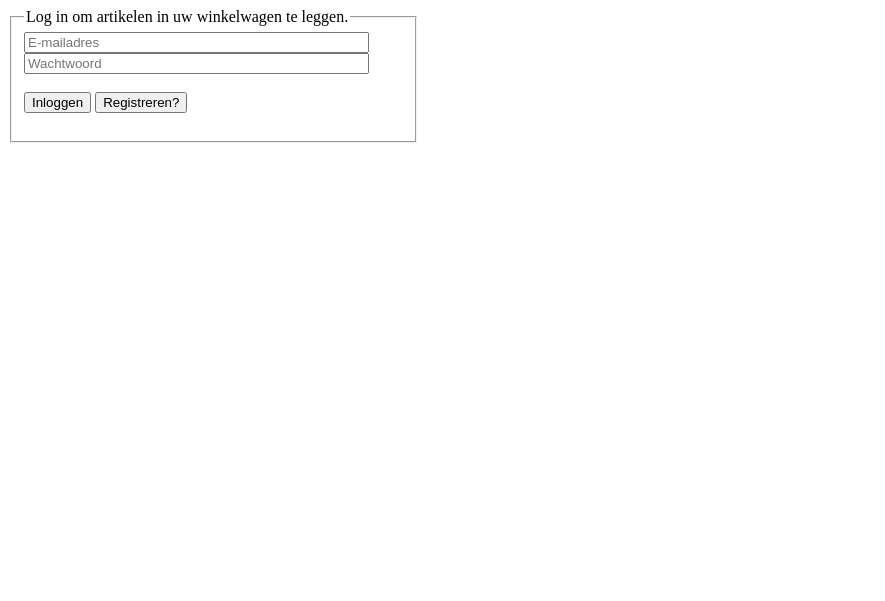
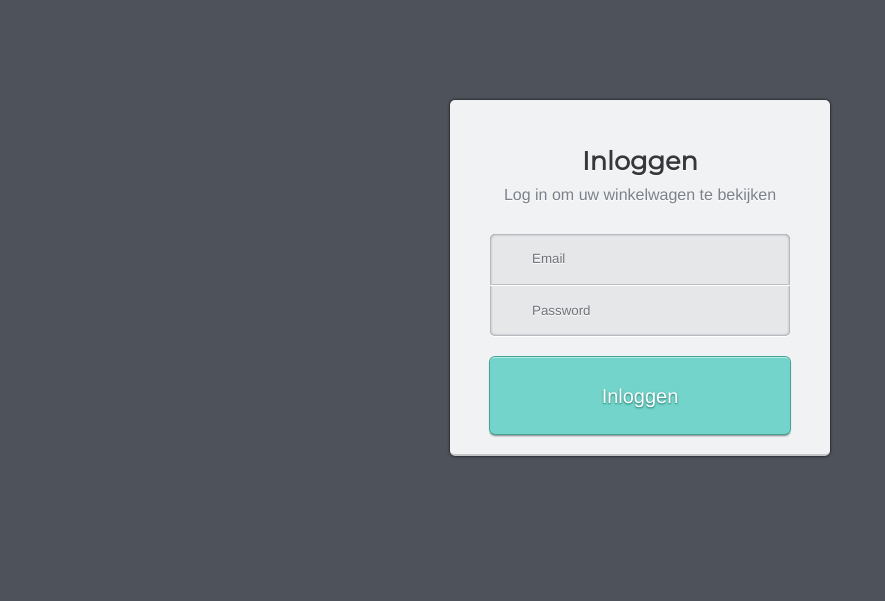
Before and after one commit to hoihallohoi/Polska-Blue, a PHP site: the page made by login/inlogscherm - kopie.php in a window 1280 px wide. Shown: the top 601 px of the page, without its empty margins (0-885 px from the left). Run offline with PHP 8.4, Linux system fonts and the light colour scheme.

Commit message:
fewsfcrews
vfcrwfew

```diff
--- /dev/null
+++ b/Css/inlogscherm.css
@@ -0,0 +1,179 @@
+body{
+  background: #4E535B;
+  font-family: 'Montserrat', Arial;
+  font-size: 1em;
+}
+h2{
+  text-align: center;
+  color: #F1F2F4;
+  text-shadow: 0 1px 0 #000;
+}
+a{
+  text-decoration: none; color: #EC5C93;
+}
+.ribbon{
+  text-align: center;
+  height: 100%;
+}
+.ribbon:before{
+
+}
+.login{
+  background: #F1F2F4;
+  border-bottom: 2px solid #C5C5C8;
+  border-radius: 5px;
+  text-align: center;
+  color: #36383C;
+  text-shadow: 0 1px 0 #FFF;
+  max-width: 300px;
+  margin: 100px auto;
+  padding: 15px 40px 20px 40px;
+  box-shadow: 0 0 3px #000;
+}
+.login:before{
+  display: block;
+  width: 70px;
+  height: 4px;
+  background: #4E535B;
+  border-radius: 5px;
+  border-bottom: 1px solid #FFFFFF;
+  border-top: 2px solid #CBCBCD;
+  margin: 0 auto;
+}
+h1{
+  font-size: 1.6em;
+  margin-top: 30px;
+  margin-bottom: 10px;
+}
+p{
+  font-family:'Helvetica Neue';
+  font-weight: 300;
+  color: #7B808A;
+  margin-top: 0;
+  margin-bottom: 30px;
+}
+.input{
+  text-align: right;
+  background: #E5E7E9;
+  border-radius: 5px;
+  overflow: hidden;
+  box-shadow: inset 0 0 3px #65686E;
+  border-bottom: 1px solid #FFF;
+}
+input{
+  width: 260px;
+  background: transparent;
+  border: 0;
+  line-height: 3.6em;
+  box-sizing: border-box;
+  color: #71747A;
+  font-family:'Helvetica Neue';
+  text-shadow: 0 1px 0 #FFF;
+}
+input:focus{
+  outline: none;
+}
+.blockinput{
+  border-bottom: 1px solid #BDBFC2;
+  border-top: 1px solid #FFFFFF;
+}
+.blockinput:first-child{
+  border-top: 0;
+}
+.blockinput:last-child{
+  border-bottom: 0;
+}
+.blockinput i{
+  padding-right: 10px;
+  color: #B1B3B7;
+  text-shadow: 0 1px 0 #FFF;
+}
+::-webkit-input-placeholder {
+  color: #71747A;
+  font-family:'Helvetica Neue';
+  text-shadow: 0 1px 0 #FFF;
+}
+button{
+  margin-top: 20px;
+  display: block;
+  width: 100%;
+  line-height: 2em;
+  background: rgba(114,212,202,1);
+  border-radius: 5px;
+  border:0;
+  border-top: 1px solid #B2ECE6;
+  box-shadow: 0 0 0 1px #46A294, 0 2px 2px #808389;
+  color: #FFFFFF;
+
+  text-shadow: 0 1px 2px #21756A;
+}
+
+button input {
+  color: #FFFFFF;
+  font-size: 1.5em;
+  text-shadow: 0 1px 2px #21756A;
+}
+
+button:hover{
+ background: linear-gradient(to bottom, rgba(107,198,186,1) 0%,rgba(57,175,154,1) 100%);
+}
+button:active{
+  box-shadow: inset 0 0 5px #000;
+  background: linear-gradient(to bottom, rgba(57,175,154,1) 0%,rgba(107,198,186,1) 100%);
+}
+
+/* ### TEST PASS GOOGLE IO ### */
+
+hr{
+  border-top: 1px solid rgba(0,0,0,.5);
+  border-bottom: 1px solid rgba(255,255,255,.5);
+  border-left: 0;
+  border-right: 0;
+  margin-top: 30px;
+}
+
+.io{
+  padding: 0;
+  padding-bottom: 10px;
+}
+.press{
+  background: #D73D32;
+  height: 40px;
+  margin-top: -7px;
+  border-radius: 5px 5px 0 0;
+  text-align: left;
+  line-height: 40px;
+  padding: 0 10px;
+  color: #FFF;
+  text-shadow: none;
+}
+.press span{
+  float: right;
+  font-family: Georgia;
+}
+.io:before{
+  position: relative;
+  top: 15px;
+  border-top: 2px solid #E78B84;
+  border-bottom: 1px solid #6C1E19;
+}
+.ior{
+  position:relative;
+  z-index: 1;
+}
+.io img{
+  width: 150px;
+  border-radius: 100%;
+  border: 4px solid;
+  margin-top: 10px;
+  border: 4px solid #FFF;
+  margin: 18px auto 0;
+  box-shadow: 0 1px 1px 1px #A7A8AB;
+}
+.io h2{
+  margin-top: 0;
+}
+.io p{
+  font-size: 1.5em;
+  margin-bottom: 5px;
+}
--- a/login/inlogscherm - kopie.php
+++ b/login/inlogscherm - kopie.php
@@ -1,78 +1,58 @@
 <!DOCTYPE html>
 <?php
-error_reporting(E_ALL);
-session_start();
-
-$user = "";
-$pass = "";
-$con = new mysqli("localhost", "root", "usbw", "login semester2", 3307);
-
-// Check connection
-if (!$con) {
-    echo "<div>";
-    echo "Failed to connect to MySQL: " . mysqli_connect_error();
-    echo "</div>";
-}
-
-if (isset($_SESSION["inloggen"]) && $_SESSION["inloggen"]) {
-    echo "You are already logged in, " . $_SESSION['inloggen'] . "! <br> I'm Loggin you out M.R ..";
-    unset($_SESSION);
-    session_destroy();
-    exit;
-}
-
-$loggedIn = false;
 
 $userName = isset($_POST["E-mailadres"]) ? $_POST["E-mailadres"] : null;
 $userPass = isset($_POST["password"]) ? $_POST["password"] : null;
-if ($userName && $userPass) {
+
+function __autoload($class_name) {
+    include 'class.'.$class_name.'.inc';
+}
 
 
-    if(!empty($userName)&& !empty($userPass)){
-        if($stmt = $con->prepare( "SELECT * FROM inloggegevens WHERE Gebruikersnaam = ? AND Wachtwoord = ?")){
-            $stmt->bind_param( "ss", $userName, $userPass);
-            $stmt->execute();
-            $stmt->store_result();
-            $row = $stmt->num_rows();
-        }
-    }
-    else {
-      $row = 0;
-    }
-    //oud
-    if ($row != 1) {
-        echo "<div>";
-        echo "<script>alert('Email or password is not correct, try again!')</script>";
-        echo "</div>";
-    } else {
+if(empty($_POST["password"]) || empty($_POST["E-mailadres"])){
+	echo "
+	<head>
+  <link href='http://fonts.googleapis.com/css?family=Montserrat' rel='stylesheet' type='text/css'>
+  <link rel='stylesheet' href='..//Css/inlogscherm.css'>
+</head>
+<body>
+    <div class='ribbon'></div>
+  <div class='login'>
+  <h1>Inloggen</h1>
+  <p>Log in om uw winkelwagen te bekijken</p>
+      <form method='post' action='' >
+    <div class='input'>
+      <div class='blockinput'>
+        <i class='icon-envelope-alt'></i><input type='mail' name='E-mailadres' placeholder='Email'>
+      </div>
+      <div class='blockinput'>
+        <i class='icon-unlock'></i><input type='password' name='password' placeholder='Password'>
+      </div>
+    </div>
+      <button><input type='submit' value='Inloggen'></button>
+      <!--<input type='submit' name='registreren' value='Registreren?'> <br /><br />-->
+  </form>
+  </div>
+  <br><br>
+</body>
+	";
+}
+else {
+	$Login = new Login;
+	$mysqli = mysqli_connect("localhost", "root", "usbw", "polskablue", 3307);
+	$check = $Login->login_start($_POST["E-mailadres"], $_POST["password"], $mysqli);
 
-        $loggedIn = true;
-    }
-}
-session_destroy();
-if (!$loggedIn) {
-    echo "
-        <html>
-    <head>
-              <meta charset='UTF-8'>
-        <title>Log in</title>
-    </head>
-    <body>
-        <fieldset style='width:30%'><legend>Log in om artikelen in uw winkelwagen te leggen.</legend>
-                <form method='post' action='oefening2.php' >
-                <input type='text' name='E-mailadres' placeholder='E-mailadres' size='40px' > <br />
-                <input type='password' name='password' placeholder='Wachtwoord' size='40px'> <br /><br />
-                <input type='submit' value='Inloggen'>
-                <input type='submit' name='registreren' value='Registreren?'> <br /><br />
-            </form>
-       </fieldset>
-       </body>
-</html>
-            ";
-} else {
-    echo "<div>";
-    echo "You have been logged in as $userName!";
-    echo "</div>";
-    $_SESSION["inloggen"] = $userName;
+	if(!is_string($check) && $check == true){
+		echo "<div>";
+		echo "u bent ingelogt als ".$_SESSION['account_naam']."!";
+		echo "</div>";
+	}
+	else{
+		echo $check;
+		echo "er is een probleem";
+	}
+    /*
+
+	*/
 }
 ?>
--- a/nbproject/private/private.xml
+++ b/nbproject/private/private.xml
@@ -3,8 +3,9 @@
     <editor-bookmarks xmlns="http://www.netbeans.org/ns/editor-bookmarks/2" lastBookmarkId="0"/>
     <open-files xmlns="http://www.netbeans.org/ns/projectui-open-files/2">
         <group>
-            <file>file:/C:/Users/MwB/Desktop/Windesheim/Periode%201/Webprogrammeren/Program/USBwebserver/root/Polska-Blue/Productoverzicht.php</file>
-            <file>file:/C:/Users/MwB/Desktop/Windesheim/Periode%201/Webprogrammeren/Program/USBwebserver/root/Polska-Blue/nbproject/project.properties</file>
+            <file>file:/D:/Applicaties/Software%20databases%20&amp;%20SQL/USBWebserver%20v8.6/root/Polska-Blue/login/inlogscherm.php</file>
+            <file>file:/D:/Applicaties/Software%20databases%20&amp;%20SQL/USBWebserver%20v8.6/root/Polska-Blue/Css/inlogscherm.css</file>
+            <file>file:/D:/Applicaties/Software%20databases%20&amp;%20SQL/USBWebserver%20v8.6/root/Polska-Blue/login/inlogscherm%20-%20kopie.php</file>
         </group>
     </open-files>
 </project-private>
```
Also changed, not shown: login/inlogscherm.php (+19 -10 lines).
